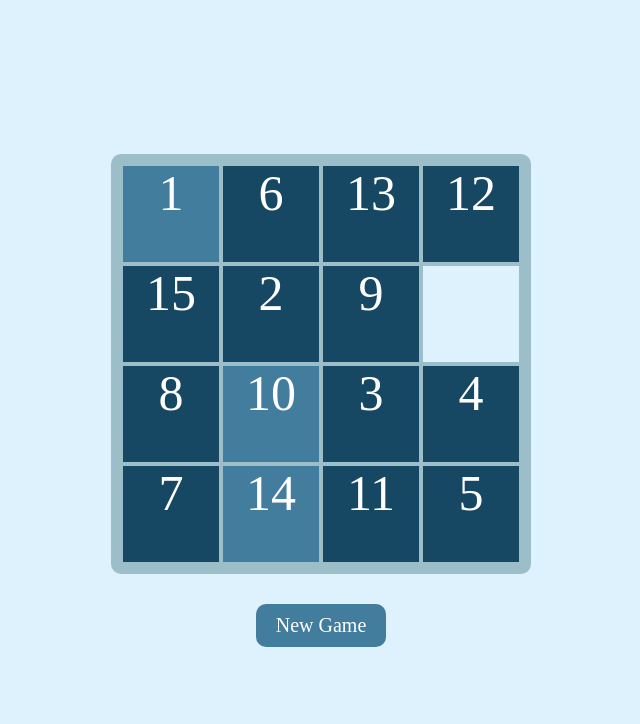
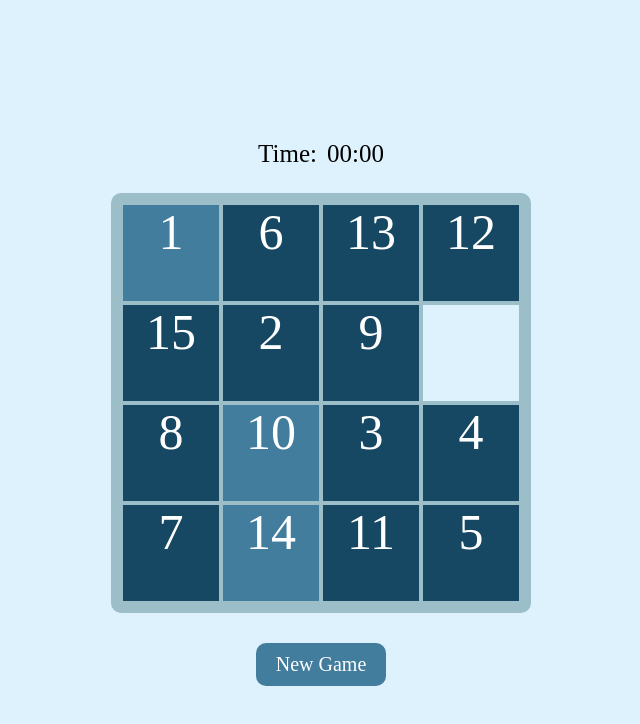
Before and after one commit to Giszta/sliding-game---react-practice, a React (Create React App) app: page / in a window 1280 px wide. Shown: the top 724 px of the page, without its empty margins (319-959 px from the left). Built offline with nearby package versions, Linux system fonts and the light colour scheme.

Commit message:
timer added

```diff
--- a/src/App.css
+++ b/src/App.css
@@ -23,6 +23,6 @@ body {
 
 @media screen and (max-width: 992px) {
 	:root {
-		--size: 75px;
+		--size: 70px;
 	}
 }
--- a/src/components/board/Board.css
+++ b/src/components/board/Board.css
@@ -1,7 +1,3 @@
-.game {
-	position: relative;
-}
-
 .board {
 	display: grid;
 	grid-template-columns: repeat(4, var(--size));
--- a/src/components/board/Board.tsx
+++ b/src/components/board/Board.tsx
@@ -5,6 +5,7 @@ import Winner from "../winner/Winner";
 import shuffle from "../../Utils";
 import "./Board.css";
 import { useState, useEffect } from "react";
+import Timer from "../timer/Timer";
 
 interface tileData {
 	value: number;
@@ -15,6 +16,15 @@ export const Board = () => {
 	const [numbers, setNumbers] = useState<tileData[]>([]);
 	const [animating, setAnimating] = useState(false);
 
+	const [isRunning, setIsRunning] = useState(false);
+
+	useEffect(() => {
+		if (numbers.every((n) => n.value === n.index + 1)) setIsRunning(false);
+	}, [numbers]);
+
+	const startTimer = () => {
+		if (!isRunning) setIsRunning(!isRunning);
+	};
 	const moveTile = (tile: tileData) => {
 		const i16 = numbers.find((n) => n.value === 16)!.index;
 		if (![i16 - 1, i16 + 1, i16 - 4, i16 + 4].includes(tile.index) || animating)
@@ -28,8 +38,8 @@ export const Board = () => {
 		setAnimating(true);
 		setNumbers(newNumbers);
 		setTimeout(() => setAnimating(false), 200);
+		startTimer();
 	};
-
 	const handleKeyDown = (e: any) => {
 		const i16 = numbers.find((n) => n.value === 16)!.index;
 		if (e.keyCode === 37 && !(i16 % 4 === 3))
@@ -42,8 +52,14 @@ export const Board = () => {
 			moveTile(numbers.find((n) => n.index === i16 - 4)!);
 	};
 
-	const reset = () => setNumbers(shuffle);
+	const [time, setTime] = useState(false);
 
+	const reset = () => {
+		setNumbers(shuffle);
+		setTime(true);
+		setTimeout(() => setTime(false), 200);
+		setIsRunning(false);
+	};
 	useEffect(() => {
 		document.addEventListener("keydown", handleKeyDown);
 		return () => {
@@ -55,6 +71,7 @@ export const Board = () => {
 
 	return (
 		<div className="Game">
+			<Timer startTimer={isRunning} reset={time} />
 			<div className="board">
 				<Overlay />
 				{numbers.map((x, i) => {
@@ -62,7 +79,6 @@ export const Board = () => {
 				})}
 				<Winner numbers={numbers} />
 			</div>
-
 			<NewGame onClick={reset} />
 		</div>
 	);
--- /dev/null
+++ b/src/components/timer/Timer.css
@@ -0,0 +1,15 @@
+.stopwatch-container {
+	display: flex;
+	justify-content: center;
+	gap: 10px;
+}
+
+.stopwatch-text {
+	font-size: 25px;
+	justify-self: center;
+	align-self: center;
+}
+
+.stopwatch-time {
+	font-size: 25px;
+}
--- /dev/null
+++ b/src/components/timer/Timer.tsx
@@ -0,0 +1,45 @@
+import "./Timer.css";
+import { useState, useEffect } from "react";
+
+const Timer = ({
+	startTimer,
+	reset,
+}: {
+	startTimer: boolean;
+	reset: boolean;
+}) => {
+	const [time, setTime] = useState(0);
+	const isRunning = startTimer;
+
+	useEffect(() => {
+		let intervalId: any;
+		if (isRunning) {
+			intervalId = setInterval(() => setTime(time + 1), 10);
+		}
+		return () => clearInterval(intervalId);
+	}, [isRunning, time]);
+
+	const minutes = Math.floor((time % 360000) / 6000);
+
+	const seconds = Math.floor((time % 6000) / 100);
+
+	const resetTimer = () => {
+		setTime(0);
+	};
+	useEffect(() => {
+		if (reset === true) {
+			resetTimer();
+		}
+	});
+
+	return (
+		<div className="stopwatch-container">
+			<p className="stopwatch-text">Time:</p>
+			<p className="stopwatch-time">
+				{minutes.toString().padStart(2, "0")}:
+				{seconds.toString().padStart(2, "0")}
+			</p>
+		</div>
+	);
+};
+export default Timer;
```
